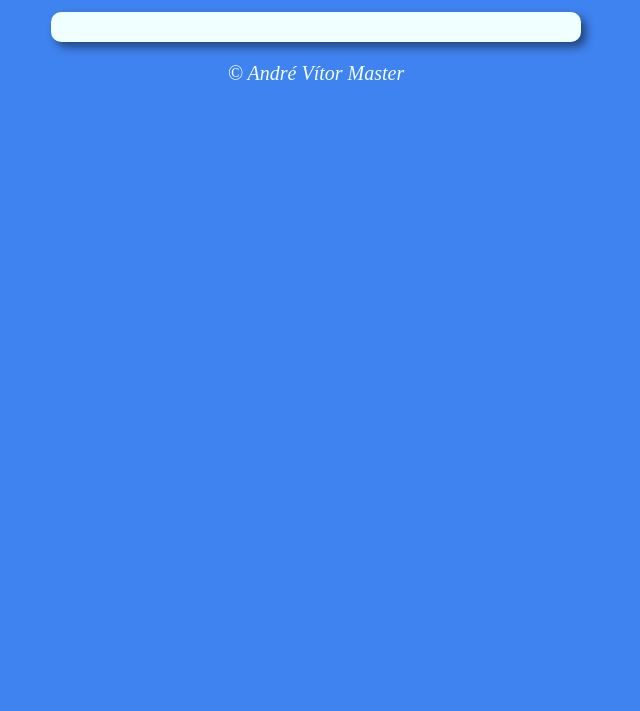
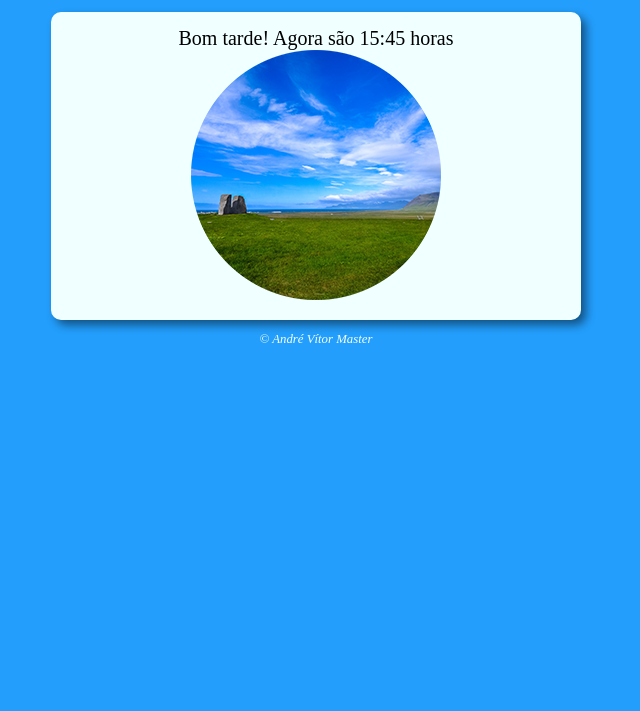
Before and after one commit to AndreVitorErin/exercicio-em-javascript, a plain HTML site: page hora-do-dia/index.html in a window 1280 px wide. Shown: the part 89-800 px from the top of the page, without its empty margins (324-964 px from the left). Drawn offline with Linux system fonts and the light colour scheme.

Commit message:
debugging

```diff
--- a/hora-do-dia/css/style.css
+++ b/hora-do-dia/css/style.css
@@ -1,5 +1,5 @@
 body {
-  background-color: rgb(63, 131, 240);
+  background-color: #ffc039;
   font: normal 15pt Fira Code;
 }
 
@@ -17,8 +17,13 @@ section {
   box-shadow: 5px 5px 10px rgba(0, 0, 0, 0.486);
 }
 
+div {
+  text-align: center;
+}
+
 footer {
   color: azure;
   text-align: center;
   font-style: italic;
+  font-size: 0.8rem;
 }
--- a/hora-do-dia/index.html
+++ b/hora-do-dia/index.html
@@ -10,7 +10,14 @@
     <header>
       <h1>Hora do Dia</h1>
     </header>
-    <section></section>
+    <section>
+      <div id="divMessage">
+        <span id="message">Aqui vai aparecer a msg</span>
+      </div>
+      <div class="picture">
+        <img id="image" src="img/manha.png" />
+      </div>
+    </section>
     <footer>
       <p>&copy; André Vítor Master</p>
     </footer>
--- a/hora-do-dia/js/script.js
+++ b/hora-do-dia/js/script.js
@@ -0,0 +1,44 @@
+window.addEventListener('load', start);
+
+let message = null;
+let img = null;
+let data = new Date();
+let hour = null;
+let minute = null;
+
+function start() {
+  hour = data.getHours();
+  minute = data.getMinutes().toString();
+  message = document.querySelector('#message');
+  img = document.querySelector('#image');
+
+  changeHours(hour, minute);
+}
+
+function changeHours(newHour, newMinute) {
+  let greeting = ' ';
+  let minute = ' ';
+  console.log(newHour);
+
+  if (newHour > 6 && newHour < 12) {
+    greeting = 'Bom dia!';
+    image.src = '../img/manha.png';
+    document.body.style.background = '#ffc039';
+  } else if (newHour < 18) {
+    greeting = 'Bom tarde!';
+    image.src = '../img/tarde.png';
+    document.body.style.background = '#239efc';
+  } else {
+    greeting = 'Boa noite!';
+    image.src = '../img/noite.png';
+    document.body.style.background = '#0d0d19';
+  }
+
+  if (newMinute.length == 1) {
+    minute = '0' + newMinute;
+  } else {
+    minute = newMinute;
+  }
+
+  message.innerHTML = `${greeting} Agora são ${newHour}:${minute} horas`;
+}
```
